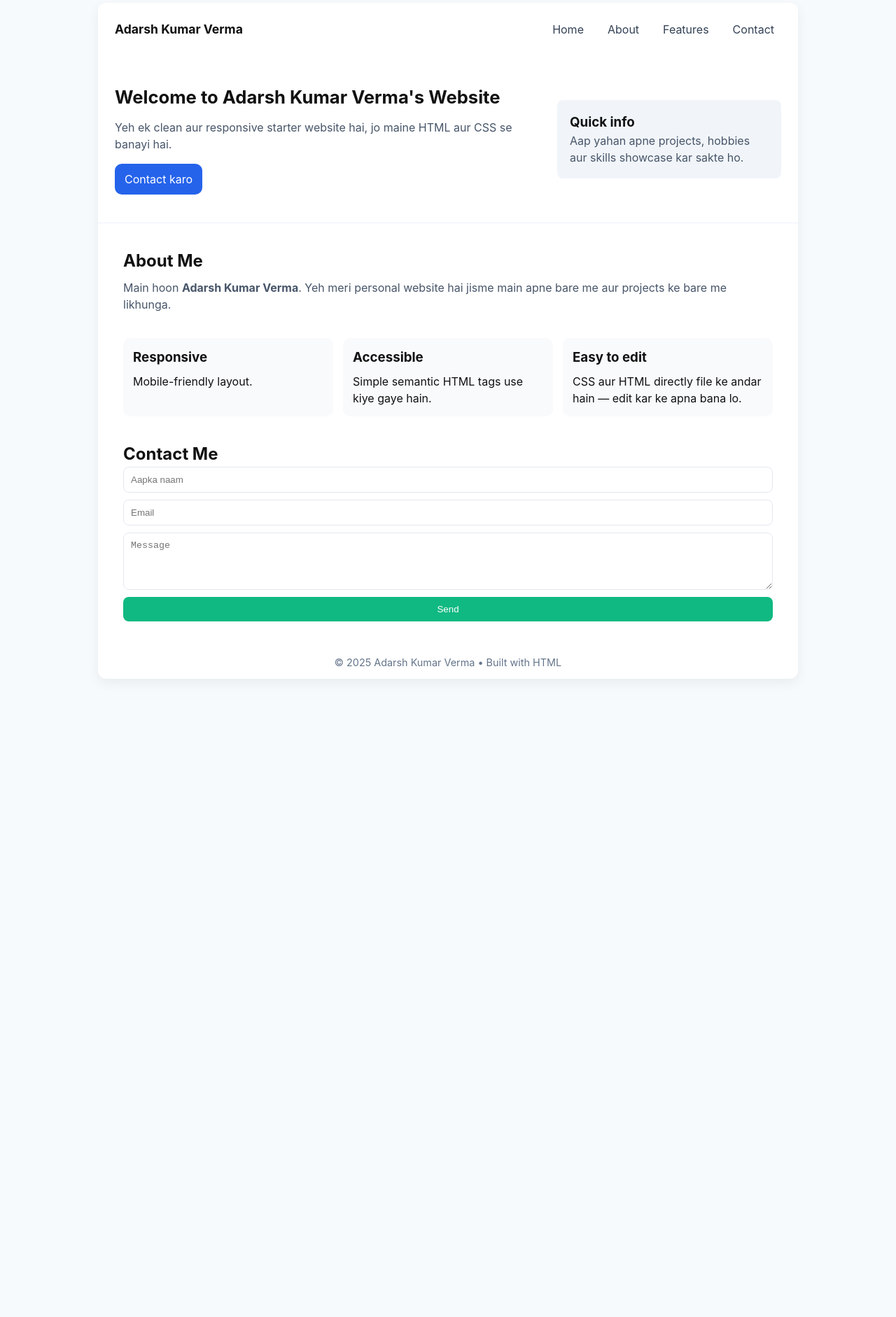
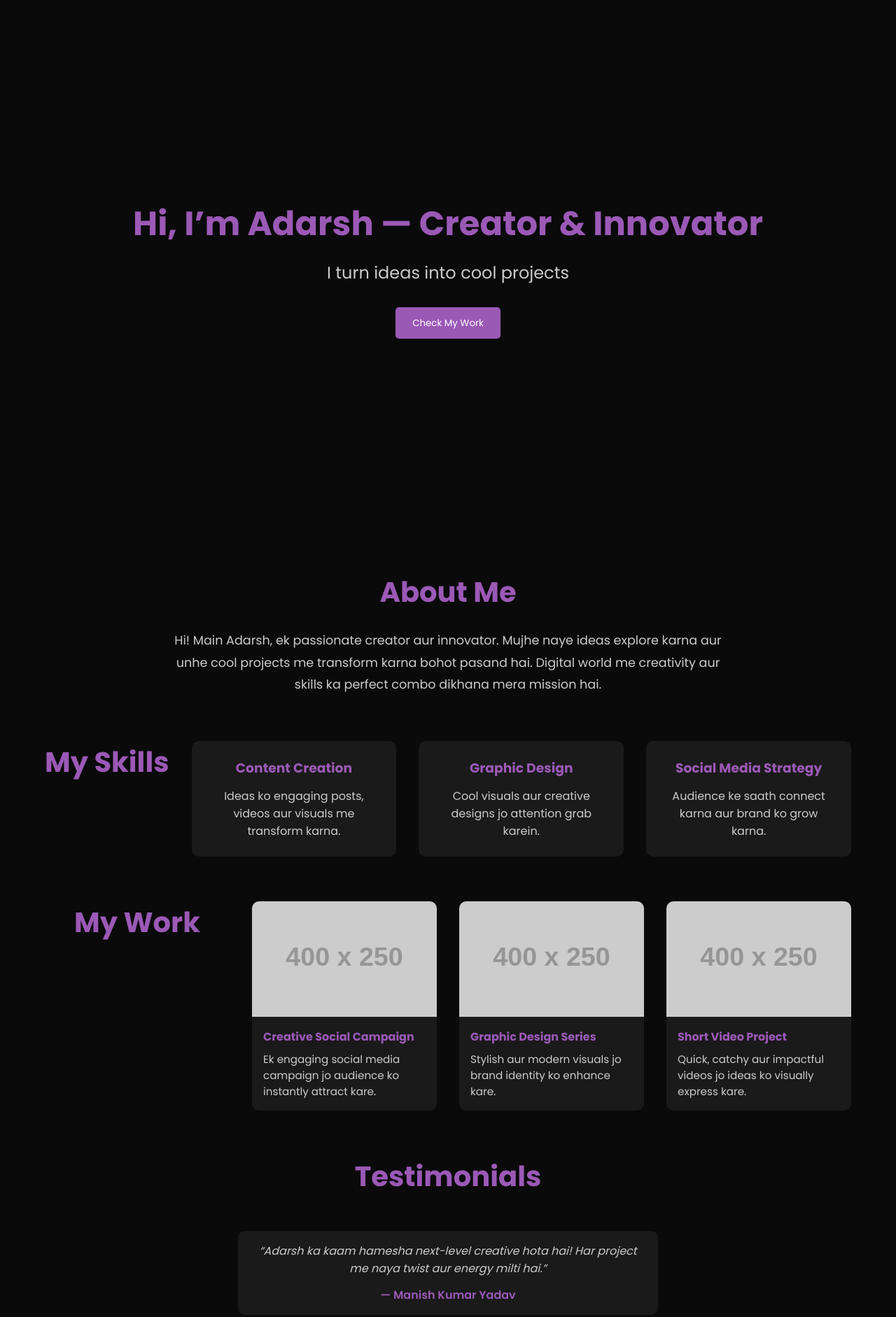
Before and after one commit to ADARSHECHO/adarshkumarverma.github.io, a plain HTML site: page index.html in a window 1280 px wide. Shown: the part 16-1898 px from the top of the page at 70% size. Before the commit the page ends 1006 px from the top, so only its background shows below. Drawn offline with Linux system fonts and the light colour scheme; placeholder pictures from the web are drawn by us.

Commit message:
index.html

```diff
--- a/index.html
+++ b/index.html
@@ -1,6 +1,5 @@
-<!doctype html>
-
-<html lang="hi">
+<!DOCTYPE html>
+<html lang="en">
 <head>
    <meta name="google-site-verification"
   <meta content="WadugnlljEqBDqiHXrViinE9gSrAzwdaDhJ8KsVUOVs" />
@@ -10,113 +9,162 @@
   <title>Adarsh Kumar Verma — Website</title>
   <meta name="description" content="Personal website of Adarsh Kumar Verma" />
 </head>
+</head>  <meta charset="UTF-8">
+    <meta name="viewport" content="width=device-width, initial-scale=1.0">
+    <title>Adarsh | Creator Portfolio</title>
+    <!-- Google Fonts -->
+    <link href="https://fonts.googleapis.com/css2?family=Poppins:wght@400;600;700&display=swap" rel="stylesheet">
     <style>
-    *{box-sizing:border-box;margin:0;padding:0}
-    html,body{font-family:Inter, system-ui, -apple-system, 'Segoe UI', Roboto, 'Helvetica Neue', Arial;line-height:1.5;color:#111}
-    body{background:#f7fafc;padding:20px}
-    .container{max-width:1000px;margin:0 auto;background:#fff;border-radius:12px;box-shadow:0 6px 18px rgba(0,0,0,0.06);overflow:hidden}
-    header{display:flex;align-items:center;justify-content:space-between;padding:18px 24px}
-    .brand{font-weight:700;font-size:1.1rem}
-    nav{display:flex;gap:14px}
-    nav a{text-decoration:none;color:#334155;padding:8px 10px;border-radius:8px}
-    nav a:hover{background:#eef2ff;color:#1e40af}
-    .menu-btn{display:none;background:#eef2ff;border:none;padding:8px;border-radius:8px}
-    .hero{padding:40px 24px;display:grid;grid-template-columns:1fr 320px;gap:20px;align-items:center}
-    .hero h1{font-size:1.6rem;margin-bottom:12px}
-    .hero p{color:#475569}
-    .cta{display:inline-block;margin-top:16px;padding:10px 14px;border-radius:10px;text-decoration:none;background:#2563eb;color:#fff}
-    .card{padding:18px;border-top:1px solid #eef2ff}
-    .features{display:grid;grid-template-columns:repeat(auto-fit,minmax(220px,1fr));gap:14px;padding:18px}
-    .feature{background:#f8fafc;padding:14px;border-radius:10px}
-    .feature h3{margin-bottom:8px}
-    form{display:grid;gap:10px}
-    input,textarea{padding:10px;border-radius:8px;border:1px solid #e2e8f0}
-    button{padding:10px;border-radius:8px;border:none;background:#10b981;color:#fff}
-    footer{padding:12px 24px;text-align:center;color:#64748b;font-size:0.9rem}
-    @media (max-width:800px){
-      .hero{grid-template-columns:1fr;}
-      nav{display:none}
-      .menu-btn{display:inline-block}
+        /* Reset and Base */
+        * { margin: 0; padding: 0; box-sizing: border-box; font-family: 'Poppins', sans-serif; }
+        body { background-color: #0a0a0a; color: #eee; scroll-behavior: smooth; }
+
+        /* Links & Buttons */
+        a { color: #9b59b6; text-decoration: none; }
+        a:hover { color: #6c3483; }
+        button { background-color: #9b59b6; color: #fff; border: none; padding: 0.8rem 1.5rem; border-radius: 5px; cursor: pointer; transition: 0.3s; }
+        button:hover { background-color: #6c3483; }
+
+        /* Container */
+        .container { width: 90%; max-width: 1200px; margin: auto; padding: 2rem 0; }
+
+        /* Hero Section */
+        #hero { display: flex; flex-direction: column; justify-content: center; align-items: center; height: 100vh; text-align: center; }
+        #hero h1 { font-size: 3rem; margin-bottom: 1rem; color: #9b59b6; }
+        #hero p { font-size: 1.5rem; margin-bottom: 2rem; color: #ccc; }
+
+        /* Section Headings */
+        h2.section-title { font-size: 2.5rem; margin-bottom: 1.5rem; text-align: center; color: #9b59b6; }
+
+        /* About */
+        #about p { font-size: 1.1rem; line-height: 1.8; text-align: center; max-width: 800px; margin: auto; color: #ccc; }
+
+        /* Services / Skills */
+        #skills { display: flex; flex-wrap: wrap; justify-content: space-around; gap: 2rem; }
+        .skill-card { background-color: #1a1a1a; padding: 1.5rem; border-radius: 10px; flex: 1 1 250px; text-align: center; transition: 0.3s; }
+        .skill-card:hover { background-color: #2c2c2c; }
+        .skill-card h3 { margin-bottom: 0.8rem; color: #9b59b6; }
+        .skill-card p { color: #ccc; }
+
+        /* Portfolio */
+        #portfolio { display: grid; grid-template-columns: repeat(auto-fit, minmax(250px, 1fr)); gap: 2rem; }
+        .portfolio-item { background-color: #1a1a1a; border-radius: 10px; overflow: hidden; transition: 0.3s; }
+        .portfolio-item img { width: 100%; display: block; }
+        .portfolio-item .info { padding: 1rem; }
+        .portfolio-item h4 { margin-bottom: 0.5rem; color: #9b59b6; }
+        .portfolio-item p { color: #ccc; font-size: 0.95rem; }
+
+        /* Testimonials */
+        #testimonials { display: flex; flex-direction: column; gap: 1.5rem; align-items: center; }
+        .testimonial { background-color: #1a1a1a; padding: 1rem 1.5rem; border-radius: 10px; max-width: 600px; text-align: center; }
+        .testimonial p { font-style: italic; color: #ccc; margin-bottom: 0.8rem; }
+        .testimonial span { font-weight: 600; color: #9b59b6; }
+
+        /* Contact */
+        #contact form { display: flex; flex-direction: column; gap: 1rem; max-width: 500px; margin: auto; }
+        #contact input, #contact textarea { padding: 0.8rem; border-radius: 5px; border: none; background-color: #2a2a2a; color: #eee; }
+        #contact textarea { resize: vertical; min-height: 120px; }
+
+        /* Footer */
+        footer { text-align: center; padding: 1.5rem 0; background-color: #0a0a0a; color: #777; }
+
+        /* Responsive */
+        @media (max-width: 768px) {
+            #skills { flex-direction: column; align-items: center; }
         }
     </style>
 </head>
 <body>
-  <div class="container">
-    <header>
-      <div class="brand">Adarsh Kumar Verma</div>
-      <nav>
-        <a href="#home">Home</a>
-        <a href="#about">About</a>
-        <a href="#features">Features</a>
-        <a href="#contact">Contact</a>
-      </nav>
-      <button class="menu-btn" aria-expanded="false" aria-controls="mobile-menu">?</button>
-    </header><section id="home" class="hero">
-  <div>
-    <h1>Welcome to Adarsh Kumar Verma's Website</h1>
-    <p>Yeh ek clean aur responsive starter website hai, jo maine HTML aur CSS se banayi hai.</p>
-    <a class="cta" href="#contact">Contact karo</a>
-  </div>
 
-  <aside style="background:#f1f5f9;padding:18px;border-radius:8px">
-    <h3>Quick info</h3>
-    <p style="color:#475569">Aap yahan apne projects, hobbies aur skills showcase kar sakte ho.</p>
-  </aside>
+    <!-- Hero Section -->
+    <section id="hero">
+        <h1>Hi, I’m Adarsh — Creator & Innovator</h1>
+        <p>I turn ideas into cool projects</p>
+        <button onclick="document.getElementById('portfolio').scrollIntoView({behavior:'smooth'})">Check My Work</button>
     </section>
 
-<div class="card">
-  <section id="about" style="padding:18px">
-    <h2>About Me</h2>
-    <p style="color:#475569;margin-top:8px">Main hoon <b>Adarsh Kumar Verma</b>. Yeh meri personal website hai jisme main apne bare me aur projects ke bare me likhunga.</p>
+    <!-- About Section -->
+    <section id="about" class="container">
+        <h2 class="section-title">About Me</h2>
+        <p>Hi! Main Adarsh, ek passionate creator aur innovator. Mujhe naye ideas explore karna aur unhe cool projects me transform karna bohot pasand hai. Digital world me creativity aur skills ka perfect combo dikhana mera mission hai.</p>
     </section>
 
-  <section id="features" class="features">
-    <div class="feature">
-      <h3>Responsive</h3>
-      <p>Mobile-friendly layout.</p>
+    <!-- Skills Section -->
+    <section id="skills" class="container">
+        <h2 class="section-title">My Skills</h2>
+        <div class="skill-card">
+            <h3>Content Creation</h3>
+            <p>Ideas ko engaging posts, videos aur visuals me transform karna.</p>
         </div>
-    <div class="feature">
-      <h3>Accessible</h3>
-      <p>Simple semantic HTML tags use kiye gaye hain.</p>
+        <div class="skill-card">
+            <h3>Graphic Design</h3>
+            <p>Cool visuals aur creative designs jo attention grab karein.</p>
         </div>
-    <div class="feature">
-      <h3>Easy to edit</h3>
-      <p>CSS aur HTML directly file ke andar hain — edit kar ke apna bana lo.</p>
+        <div class="skill-card">
+            <h3>Social Media Strategy</h3>
+            <p>Audience ke saath connect karna aur brand ko grow karna.</p>
         </div>
     </section>
 
-  <section id="contact" style="padding:18px">
-    <h2>Contact Me</h2>
-    <form onsubmit="handleSubmit(event)">
-      <input type="text" name="name" placeholder="Aapka naam" required />
-      <input type="email" name="email" placeholder="Email" required />
-      <textarea name="message" rows="4" placeholder="Message"></textarea>
-      <button type="submit">Send</button>
+    <!-- Portfolio Section -->
+    <section id="portfolio" class="container">
+        <h2 class="section-title">My Work</h2>
+        <div class="portfolio-item">
+            <img src="https://via.placeholder.com/400x250" alt="Project 1">
+            <div class="info">
+                <h4>Creative Social Campaign</h4>
+                <p>Ek engaging social media campaign jo audience ko instantly attract kare.</p>
+            </div>
+        </div>
+        <div class="portfolio-item">
+            <img src="https://via.placeholder.com/400x250" alt="Project 2">
+            <div class="info">
+                <h4>Graphic Design Series</h4>
+                <p>Stylish aur modern visuals jo brand identity ko enhance kare.</p>
+            </div>
+        </div>
+        <div class="portfolio-item">
+            <img src="https://via.placeholder.com/400x250" alt="Project 3">
+            <div class="info">
+                <h4>Short Video Project</h4>
+                <p>Quick, catchy aur impactful videos jo ideas ko visually express kare.</p>
+            </div>
+        </div>
+    </section>
+
+    <!-- Testimonials Section -->
+    <section id="testimonials" class="container">
+        <h2 class="section-title">Testimonials</h2>
+        <div class="testimonial">
+            <p>“Adarsh ka kaam hamesha next-level creative hota hai! Har project me naya twist aur energy milti hai.”</p>
+            <span>— Manish Kumar Yadav</span>
+        </div>
+        <div class="testimonial">
+            <p>“Unke designs aur ideas instantly attention grab karte hain. Truly a talented creator!”</p>
+            <span>— Jyoti Mourya</span>
+        </div>
+        <div class="testimonial">
+            <p>“Adarsh ke projects dekh kar inspiration milti hai — simple ideas ko amazing forms me transform kar dete hain.”</p>
+            <span>— Pradeep Yadav</span>
+        </div>
+    </section>
+
+    <!-- Contact Section -->
+    <section id="contact" class="container">
+        <h2 class="section-title">Contact Me</h2>
+        <p style="text-align:center; color:#ccc;">Have an idea or project? Let’s create something awesome together!</p>
+        <form>
+            <input type="text" placeholder="Your Name" required>
+            <input type="email" placeholder="Your Email" required>
+            <textarea placeholder="Your Message" required></textarea>
+            <button type="submit">Send Message</button>
         </form>
     </section>
-</div>
 
+    <!-- Footer -->
     <footer>
-  © <span id="year"></span> Adarsh Kumar Verma • Built with HTML
+        © 2025 Adarsh. All Rights Reserved.
     </footer>
-</div>  <script>
-    document.getElementById('year').textContent = new Date().getFullYear();
-    const menuBtn = document.querySelector('.menu-btn');
-    menuBtn.addEventListener('click', ()=>{
-      const nav = document.querySelector('nav');
-      const isHidden = getComputedStyle(nav).display === 'none';
-      if(isHidden){
-        nav.style.display = 'flex';
-        menuBtn.setAttribute('aria-expanded','true');
-      } else {
-        nav.style.display = 'none';
-        menuBtn.setAttribute('aria-expanded','false');
-      }
-    });
-    function handleSubmit(e){
-      e.preventDefault();
-      alert('Form submitted (demo). Backend add karke ise active kiya ja sakta hai.');
-      e.target.reset();
-    }
-  </script></body>
+
+</body>
   </html>
```
Lines whose indentation alone changed are shown as unchanged.
